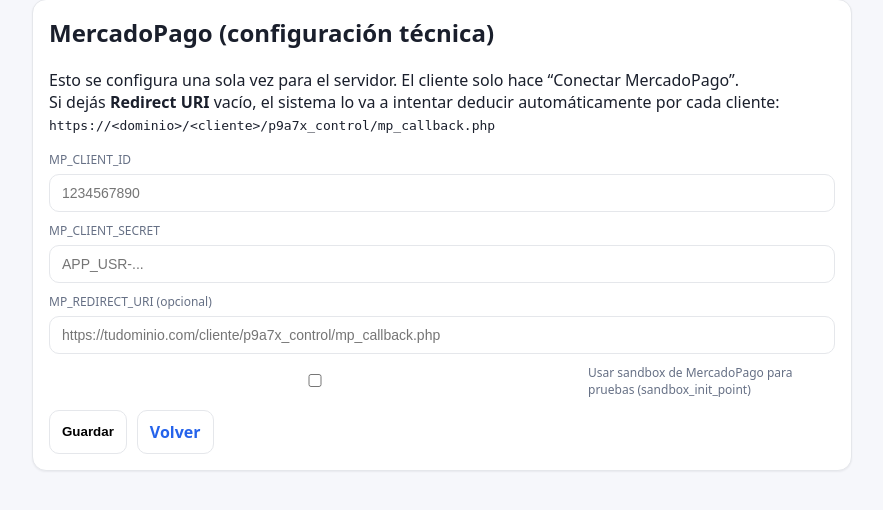
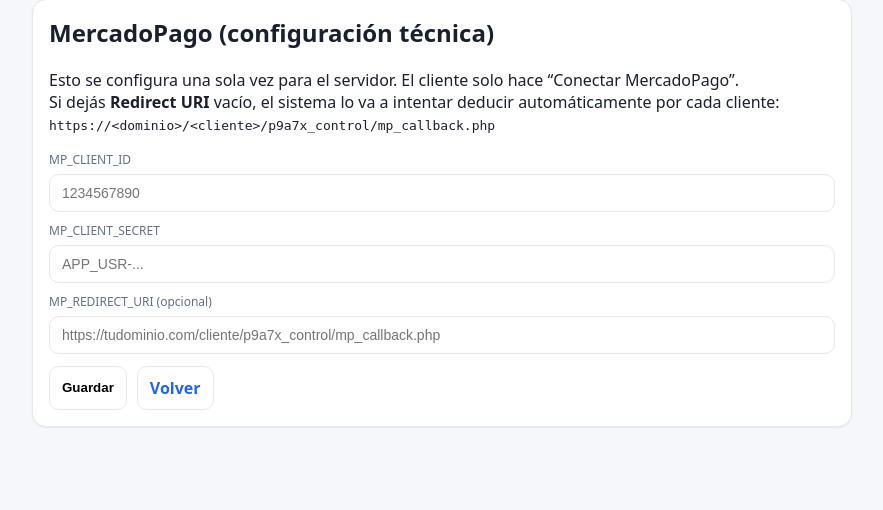
Before and after one commit to jonathancode1999/turneraweb, a PHP site: the page made by turnera/p9a7x_control/mp_settings.php in a window 1280 px wide. Shown: the part 85-595 px from the top of the page, without its empty margins (74-957 px from the left). Run offline with PHP 8.4, Linux system fonts and the light colour scheme; the visitor is signed in with stand-in values (Sample User, id 1); tables that the repository leaves empty hold one stand-in row (values such as "Sample post").

Commit message:
Remove MP sandbox toggle and add QR fallback on pay page

```diff
--- a/turnera/_template/includes/mercadopago.php
+++ b/turnera/_template/includes/mercadopago.php
@@ -21,13 +21,11 @@ function mp_cfg(): array {
     $clientId = getenv('MP_CLIENT_ID') ?: (string)($cfg['mp_client_id'] ?? '');
     $clientSecret = getenv('MP_CLIENT_SECRET') ?: (string)($cfg['mp_client_secret'] ?? '');
     $redirectUri = getenv('MP_REDIRECT_URI') ?: (string)($cfg['mp_redirect_uri'] ?? '');
-    $useSandboxRaw = getenv('MP_USE_SANDBOX') ?: (string)($cfg['mp_use_sandbox'] ?? '');
 
     // If not set in env/config, fallback to global meta (configured by Super Admin)
     if ($clientId === '') $clientId = mp_meta_get('mp_client_id');
     if ($clientSecret === '') $clientSecret = mp_meta_get('mp_client_secret');
     if ($redirectUri === '') $redirectUri = mp_meta_get('mp_redirect_uri');
-    if ($useSandboxRaw === '') $useSandboxRaw = mp_meta_get('mp_use_sandbox');
 
     // Final fallback: guess redirect URI for this client install (recommended)
     if ($redirectUri === '') {
@@ -35,13 +33,10 @@ function mp_cfg(): array {
         if ($base !== '') $redirectUri = rtrim($base, '/') . '/p9a7x_control/mp_callback.php';
     }
 
-    $useSandbox = in_array(strtolower(trim((string)$useSandboxRaw)), ['1', 'true', 'yes', 'on'], true);
-
     return [
         'client_id' => $clientId,
         'client_secret' => $clientSecret,
         'redirect_uri' => $redirectUri,
-        'use_sandbox' => $useSandbox,
     ];
 }
 
--- a/turnera/p9a7x_control/mp_settings.php
+++ b/turnera/p9a7x_control/mp_settings.php
@@ -14,14 +14,12 @@ if (($_SERVER['REQUEST_METHOD'] ?? 'GET') === 'POST') {
   $cid = trim((string)($_POST['mp_client_id'] ?? ''));
   $csec = trim((string)($_POST['mp_client_secret'] ?? ''));
   $ruri = trim((string)($_POST['mp_redirect_uri'] ?? ''));
-  $useSandbox = isset($_POST['mp_use_sandbox']) ? '1' : '0';
 
   try {
     $st = $pdo->prepare("REPLACE INTO meta(`key`,`value`) VALUES(:k,:v)");
     $st->execute([':k'=>'mp_client_id', ':v'=>$cid]);
     $st->execute([':k'=>'mp_client_secret', ':v'=>$csec]);
     $st->execute([':k'=>'mp_redirect_uri', ':v'=>$ruri]); // opcional (si queda vacío, se auto-deduce por cliente)
-    $st->execute([':k'=>'mp_use_sandbox', ':v'=>$useSandbox]); // 1=usar sandbox_init_point al pagar
     $notice = 'Guardado.';
   } catch (Throwable $e) {
     $error = 'No se pudo guardar: ' . $e->getMessage();
@@ -38,7 +36,6 @@ function meta_get_sa(PDO $pdo, string $k): string {
 $cid = meta_get_sa($pdo, 'mp_client_id');
 $csec = meta_get_sa($pdo, 'mp_client_secret');
 $ruri = meta_get_sa($pdo, 'mp_redirect_uri');
-$useSandbox = meta_get_sa($pdo, 'mp_use_sandbox');
 
 header_html('MercadoPago (técnico)');
 ?>
@@ -69,11 +66,6 @@ header_html('MercadoPago (técnico)');
     <label style="margin-top:10px;">MP_REDIRECT_URI (opcional)</label>
     <input type="text" name="mp_redirect_uri" value="<?php echo h($ruri); ?>" placeholder="https://tudominio.com/cliente/p9a7x_control/mp_callback.php">
 
-    <label style="margin-top:10px;display:flex;align-items:center;gap:8px;">
-      <input type="checkbox" name="mp_use_sandbox" value="1" <?php echo in_array(strtolower(trim((string)$useSandbox)), ['1','true','yes','on'], true) ? 'checked' : ''; ?>>
-      Usar sandbox de MercadoPago para pruebas (sandbox_init_point)
-    </label>
-
     <div style="margin-top:12px;display:flex;gap:10px;">
       <button class="btn" type="submit">Guardar</button>
       <a class="btn" href="dashboard.php">Volver</a>
```
Also changed, not shown: turnera/_template/pay.php (+5 -9 lines).
